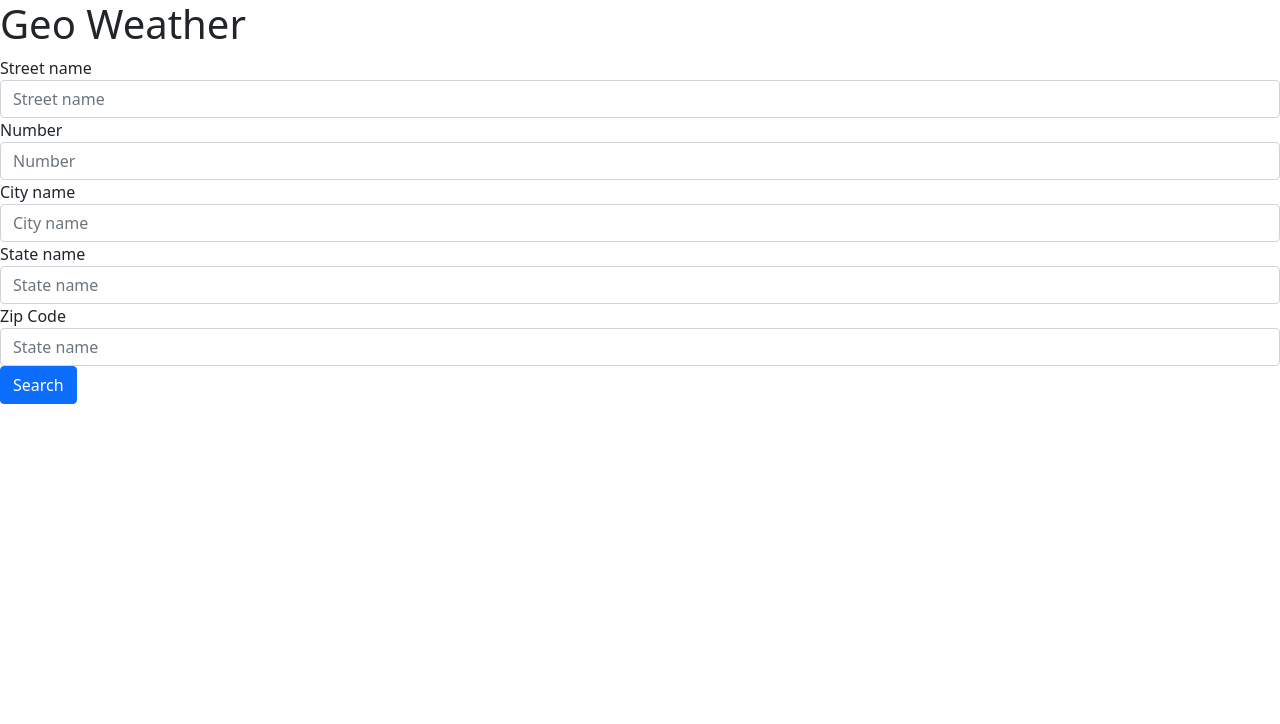
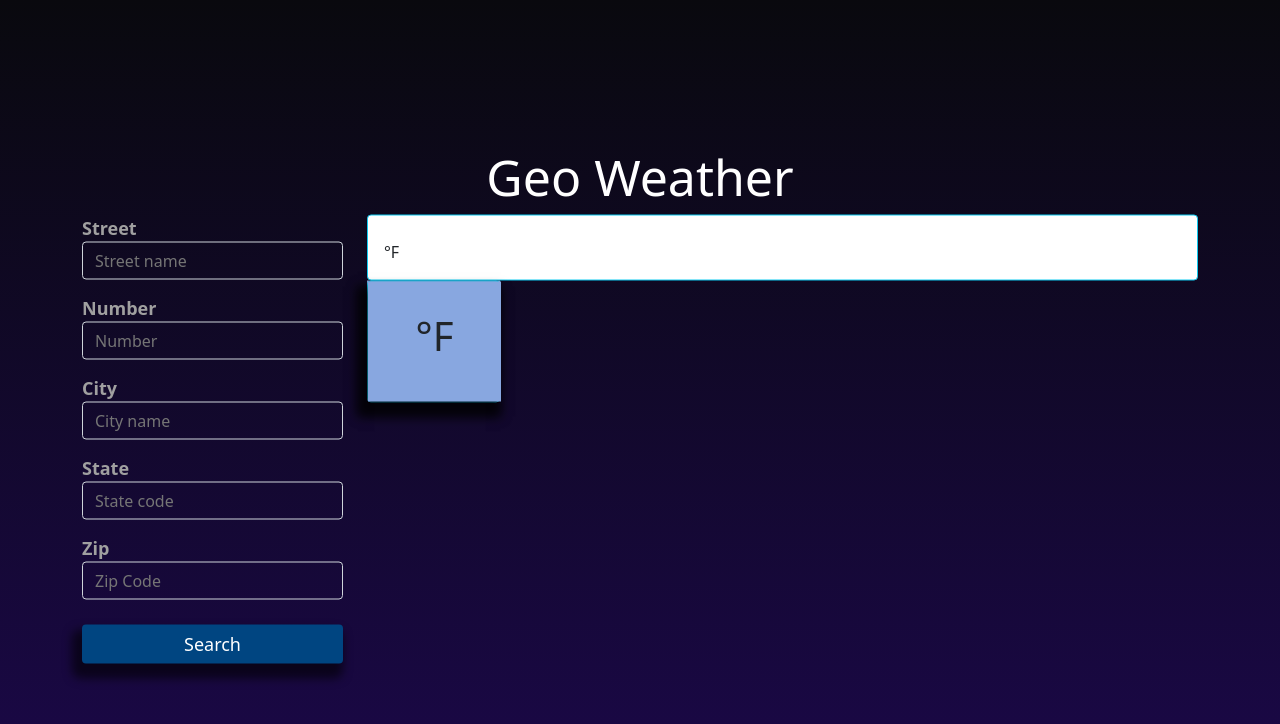
Before and after one commit to igorayelloborgesdev/ReactJS_Geocoding_Weather, a React (Create React App) app in the folder geo-weather/: page / in a window 1280 px wide. Shown: the top 724 px of the page. Built offline with nearby package versions, Linux system fonts and the light colour scheme.

Commit message:
Days of the week cards

```diff
--- a/geo-weather/src/Components/ButtonDaysOfTheWeek.js
+++ b/geo-weather/src/Components/ButtonDaysOfTheWeek.js
@@ -1,10 +1,20 @@
-import React from 'react';
+import React from "react";
+import Card from 'react-bootstrap/Card'
 
-const ButtonDaysOfTheWeek = ({ onClick, dayindex, temperature, namePeriod }) => (
-      <div onClick={onClick} dayindex={dayindex}>
-        <h2>{namePeriod}</h2>
-        <div>{temperature}</div>
-      </div>
+const ButtonDaysOfTheWeek = ({
+  onClick,
+  dayindex,
+  temperature,
+  namePeriod,
+}) => (
+  <div onClick={onClick} dayindex={dayindex} className={'daysOfTheWeekCard'}>
+    <Card border="info">
+      <Card.Body className={'daysOfTheWeekCard'}>
+        <Card.Title className={'daysOfTheWeekCardTitle'}>{namePeriod}</Card.Title>
+        <Card.Text>{temperature}°F</Card.Text>
+      </Card.Body>
+    </Card>
+  </div>
 );
 
 export default ButtonDaysOfTheWeek;
--- a/geo-weather/src/Components/HighlightCard.js
+++ b/geo-weather/src/Components/HighlightCard.js
@@ -1,14 +1,22 @@
 import React from 'react';
+import Card from 'react-bootstrap/Card'
 
 const HighlightCard = ({ detailedForecast, namePeriod, shortForecast, temperature, temperatureCelsius, windDirection, windSpeed  }) => (
     <div>
-    {detailedForecast}
+      <Card border="info">
+      <Card.Body>
+        <Card.Title></Card.Title>
+        <Card.Text>
+          {temperature}°F
+          {detailedForecast}
     {namePeriod}
     {shortForecast}
-    {temperature}
     {temperatureCelsius}
     {windDirection}
     {windSpeed}
+        </Card.Text>
+      </Card.Body>
+    </Card>
   </div>
 );
 
--- a/geo-weather/src/Components/InputText.js
+++ b/geo-weather/src/Components/InputText.js
@@ -1,7 +1,7 @@
 import React from 'react';
 
 const InputText = ({ value, labelName, name, placeholder, type, onChange, onKeyUp }) => (
-      <div>
+      <div className={'inputText'}>
         <label>{labelName}</label>
         <input
             type={type}
@@ -11,6 +11,7 @@ const InputText = ({ value, labelName, name, placeholder, type, onChange, onKeyU
             placeholder={placeholder}
             onChange={onChange}
             onKeyUp={onKeyUp}
+            className={'inputTextField'}
         />
       </div>
 );
--- a/geo-weather/src/Components/SearchButton.js
+++ b/geo-weather/src/Components/SearchButton.js
@@ -3,8 +3,7 @@ import Button from "react-bootstrap/Button";
 
 const SearchButton = ({ onClick, name }) => (
   <div>
-    {/* <button onClick={onClick}>{name}</button> */}
-    <Button variant="primary" onClick={onClick}>{name}</Button>
+    <Button className={'buttonSearch'} variant="primary" onClick={onClick}>{name}</Button>
   </div>
 );
 export default SearchButton;
--- a/geo-weather/src/Components/Title.js
+++ b/geo-weather/src/Components/Title.js
@@ -1,7 +1,7 @@
 import React from 'react';
-
+// import  "../Styles/Style.css";
 const Title  = ({ title }) => (
-        <h1>{title}</h1>
+        <h1 className={'titleH1'}>{title}</h1>
 );
 
 export default Title;
--- a/geo-weather/src/Functions/Geolocation.js
+++ b/geo-weather/src/Functions/Geolocation.js
@@ -29,9 +29,10 @@ export function geolocationFieldFormat(value, tag) {
     return formatNumbers(value);
   } else if (tag === "zip") {
     let zipCode = formatNumbers(value);
-    return formatLength(zipCode, 8);
+    return formatLength(zipCode, 9);
   } else if (tag === "state") {
-    return formatLetters(value);
+    let state = formatLetters(value);
+    return formatLength(state, 2);
   }
 }
 function validateFieldsBeforeSendToGeolocation(obj) {
--- /dev/null
+++ b/geo-weather/src/Styles/Style.css
@@ -0,0 +1,74 @@
+body {
+    position: relative;
+    float: right;
+    width: 100%;
+    min-height: 100vh;
+    background: linear-gradient(#09090e,#1b0849);
+    transition: all .5s cubic-bezier(.685,.0473,.346,1);
+}
+
+.titleH1 {
+    text-align: center;
+    color: #fff;
+    font-weight: 100;
+    font-size: 50px;
+}
+
+label{
+    margin-right: 20px;
+    font-weight: 600;
+    color: rgb(160, 160, 160);
+    font-size: 18px;
+}
+.div-content{
+    position: absolute;
+    top: 50%;
+    left: 50%;
+    margin-right: -50%;
+    transform: translate(-50%, -50%);
+}
+.inputText{
+    height: 80px
+}
+.inputTextField {
+    display: block;
+    width: 100%;
+    padding: 0.375rem 0.75rem;
+    font-size: 1rem;
+    font-weight: 400;
+    line-height: 1.5;
+    color: #d1d5d8;
+    background-color: #0000;
+    background-clip: padding-box;
+    border: 1px solid #ced4da;
+    appearance: none;
+    border-radius: 0.25rem;
+    transition: border-color .15s ease-in-out,box-shadow .15s ease-in-out;
+}
+.buttonSearch{
+    width: 100%;
+    font-size: 18px;
+    font-weight: 700;
+    position: relative;
+    top: 10px;
+    box-shadow: -5px 10px 10px 5px #00000094;
+    color: #fff;
+    background-color: #004581!important;
+    border-style: none!important;
+    font-size: 18px!important;
+}
+.daysOfTheWeekCard{
+    display: inline-block!important;
+    width: 133px;
+    height: 120px;
+    text-align: center;
+    font-size: 40px!important;
+    float: left;
+    margin-right: 5px;
+    background-color: #88a7e0!important;
+    box-shadow: -5px 10px 10px 5px #00000094;
+    border-style: none!important;
+}
+.daysOfTheWeekCardTitle{
+    font-size: 18px!important;
+}
--- a/geo-weather/src/Views/Home.js
+++ b/geo-weather/src/Views/Home.js
@@ -7,6 +7,10 @@ import { getGeolocationWeather } from "../Functions/GeoLocationWeather";
 import { createWeatherObject } from "../Functions/Weather";
 import ButtonDaysOfTheWeek from "../Components/ButtonDaysOfTheWeek";
 import HighlightCard from "../Components/HighlightCard";
+import Container from "react-bootstrap/Container";
+import Col from "react-bootstrap/Col";
+import Row from "react-bootstrap/Row";
+import styles from "../Styles/Style.css";
 
 const Home = (initialValues = {}) => {
   const [inputValue, setInputValue] = useState({
@@ -46,7 +50,6 @@ const Home = (initialValues = {}) => {
   };
 
   const listPeriod = result.map((period, index) => (
-
     <ButtonDaysOfTheWeek
       onClick={() => handleChangeCardId(index)}
       key={index}
@@ -57,10 +60,17 @@ const Home = (initialValues = {}) => {
   ));
 
   return (
-    <div>
+    <div >
+      <Container className={'div-content'}>
+        <Row>
+          <Col>
             <Title title="Geo Weather" />
+          </Col>
+        </Row>
+        <Row>
+          <Col lg={3} md={12}>
             <InputText
-        labelName="Street name"
+              labelName="Street"
               type="text"
               value={street}
               placeholder="Street name"
@@ -76,7 +86,7 @@ const Home = (initialValues = {}) => {
               onChange={handleChange("num")}
             />
             <InputText
-        labelName="City name"
+              labelName="City"
               type="text"
               value={city}
               placeholder="City name"
@@ -84,18 +94,18 @@ const Home = (initialValues = {}) => {
               onChange={handleChange("alpha")}
             />
             <InputText
-        labelName="State name"
+              labelName="State"
               type="text"
               value={state}
-        placeholder="State name"
+              placeholder="State code"
               name="state"
               onChange={handleChange("state")}
             />
             <InputText
-        labelName="Zip Code"
+              labelName="Zip"
               type="text"
               value={zip}
-        placeholder="State name"
+              placeholder="Zip Code"
               name="zip"
               onChange={handleChange("zip")}
             />
@@ -106,8 +116,9 @@ const Home = (initialValues = {}) => {
                 handleChangeResult(resultRequest);
               }}
             />
-      <div>{listPeriod}</div>
-      <div>
+          </Col>
+          <Col lg={9} md={12}>
+
               <HighlightCard
                 detailedForecast={result[cardIndex].detailedForecast}
                 namePeriod={result[cardIndex].namePeriod}
@@ -117,7 +128,11 @@ const Home = (initialValues = {}) => {
                 windDirection={result[cardIndex].windDirection}
                 windSpeed={result[cardIndex].windSpeed}
               />
-      </div>
+
+            <div>{listPeriod}</div>
+          </Col>
+        </Row>
+      </Container>
     </div>
   );
 };
```
Lines whose indentation alone changed are shown as unchanged.
